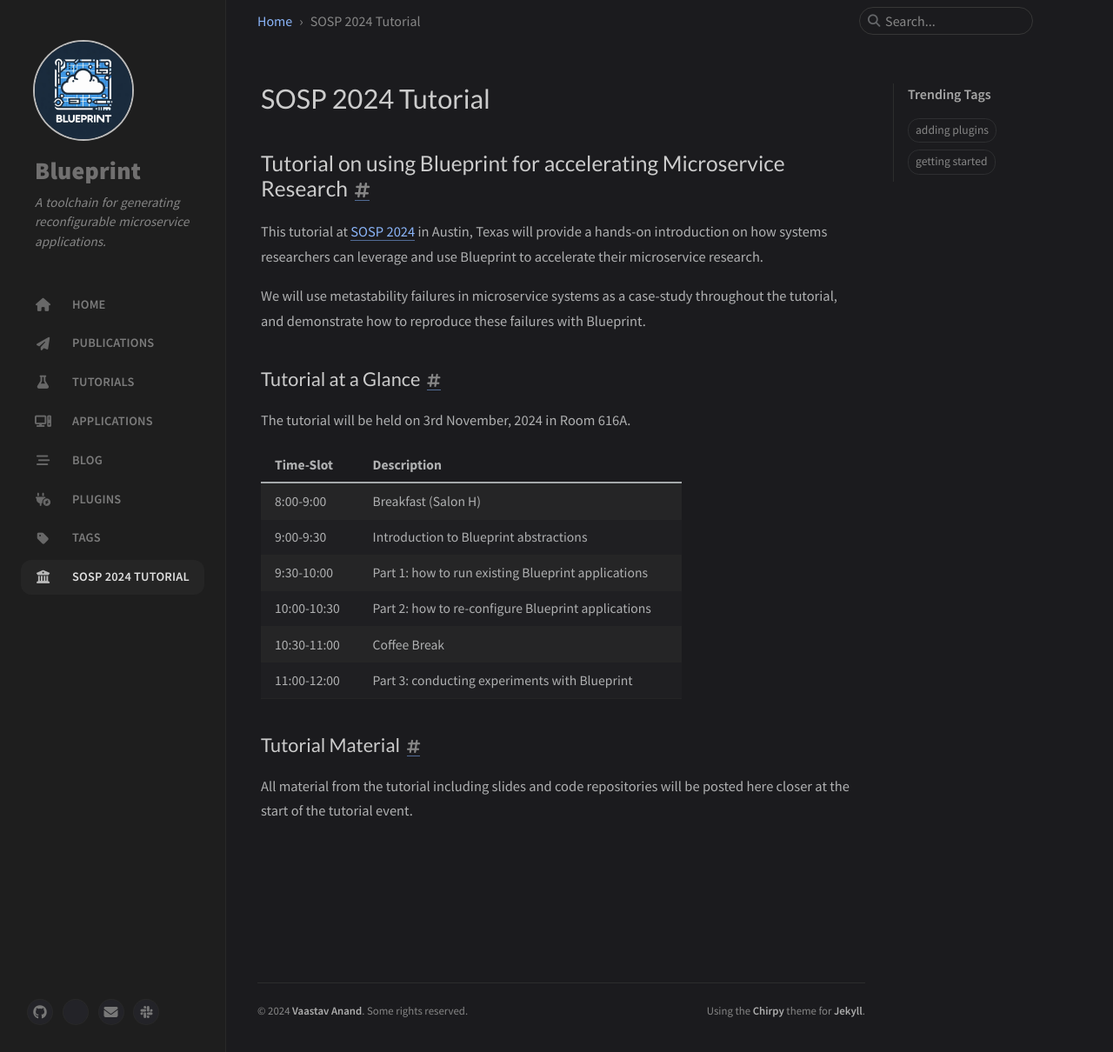
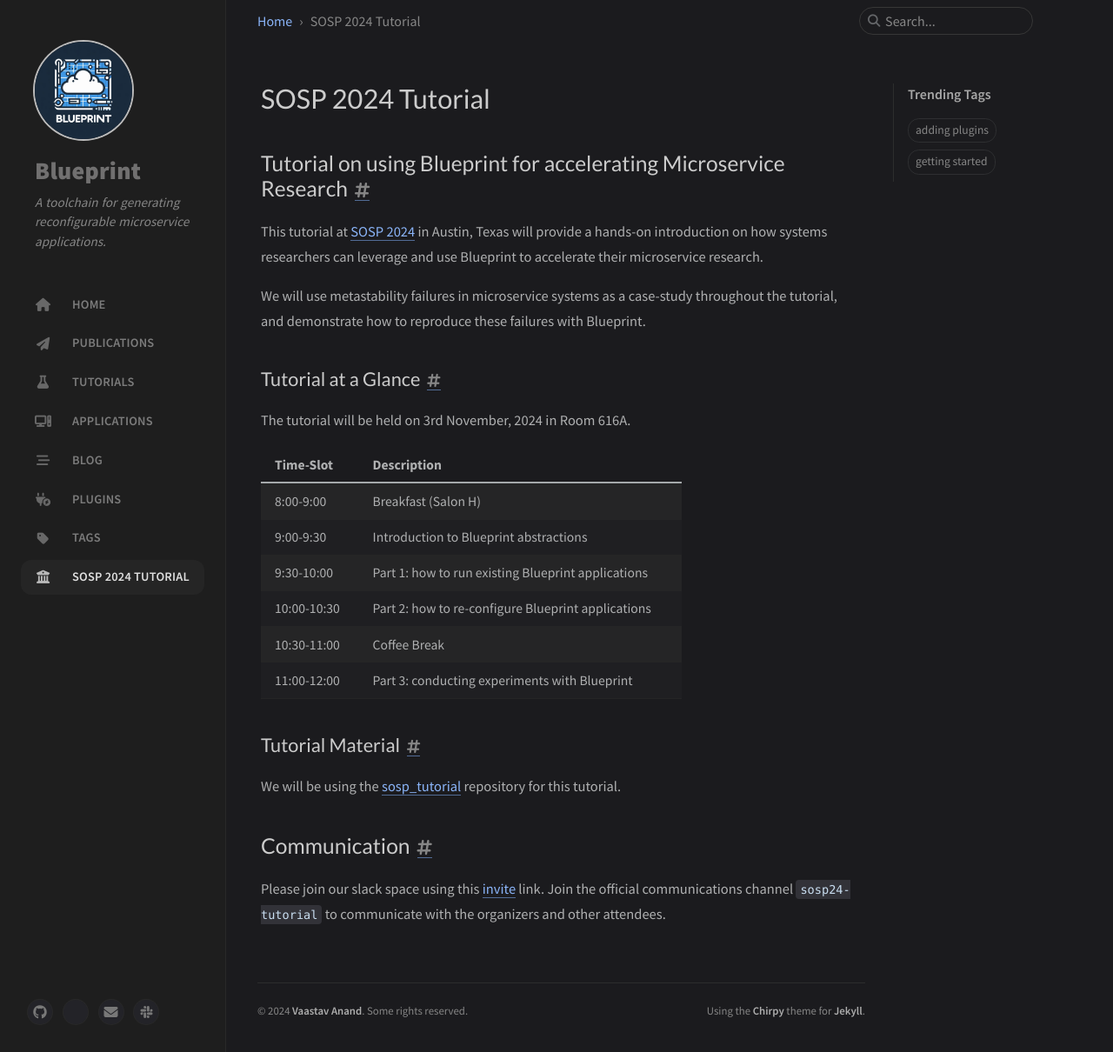
Before and after one commit to Blueprint-uServices/Blueprint-uServices.github.io, a Jekyll site: the page built from _tabs/sosp.md, in a window 1280 px wide and 1210 px high. Shown: the whole window at 87% size. Built offline with Jekyll 4.4.1, drawn with Linux system fonts in a browser that asks for light colours; cached includes are drawn as plain includes.

Commit message:
Add SOSP Tutorial details

```diff
--- a/_tabs/sosp.md
+++ b/_tabs/sosp.md
@@ -26,4 +26,8 @@ The tutorial will be held on 3rd November, 2024 in Room 616A.
 
 ### Tutorial Material
 
-All material from the tutorial including slides and code repositories will be posted here closer at the start of the tutorial event.
+We will be using the [sosp_tutorial](https://github.com/Blueprint-uServices/sosp_tutorial) repository for this tutorial.
+
+## Communication
+
+Please join our slack space using this [invite](https://join.slack.com/t/blueprint-uservices/shared_invite/zt-2f2ku60b8-vy8hDPWbkwLKSMalyIUzPA") link. Join the official communications channel `sosp24-tutorial` to communicate with the organizers and other attendees.
```
